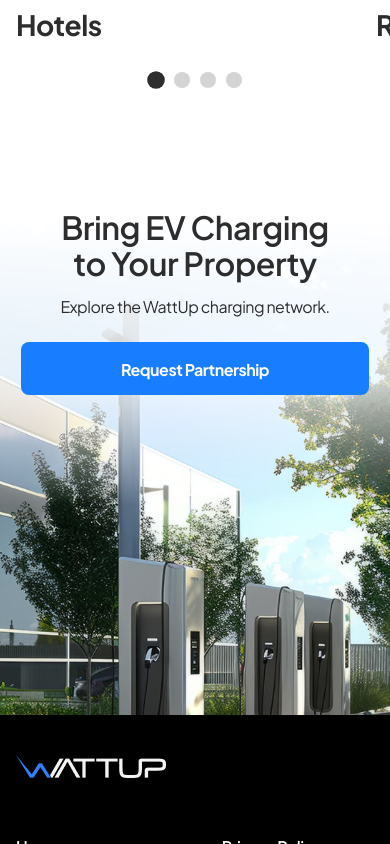
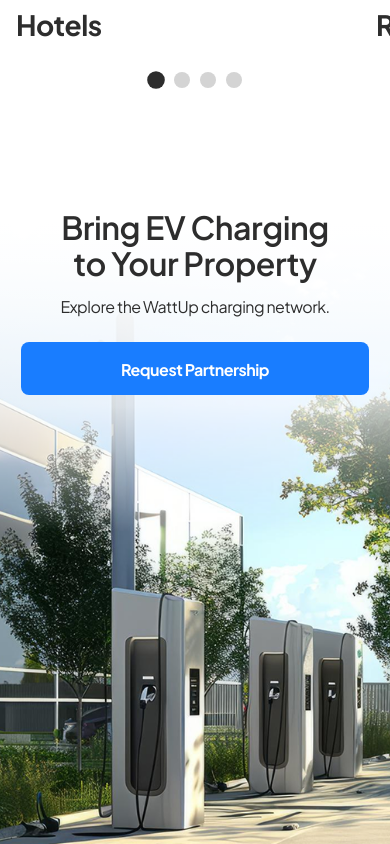
Before and after one commit to asrafulhaq/wattup-usa, a Next.js app: page /for-hosts in a window 390 px wide. Shown: the part 4400-5244 px from the top of the page. Built offline with nearby package versions, Linux system fonts and the light colour scheme.

Commit message:
fixed resposiveness of host page

```diff
--- a/components/hosts/bring-ev-to-property.tsx
+++ b/components/hosts/bring-ev-to-property.tsx
@@ -4,15 +4,16 @@
 
 export function BringEvToProperty() {
     return (
-        <div className='pt-[82px]'>
+        <div className='md:pt-[82px]'>
             {' '}
             <FadedImageCrossSection
                 imageSrc='/assets/images/host-crossfade.png'
                 imageAlt='Charging Stations By Water'
                 bottomGradient={false}
+                sectionClass='max-md:pt-[82px]'
                 topFaddingStyle={{
                     background:
-                        'linear-gradient(180deg, #FFFFFF 0%, rgba(255, 255, 255, 0) 0%)',
+                        'linear-gradient(180deg, #FFFFFF 0%, rgba(255, 255, 255, 0) 30%)',
                 }}>
                 <div className='flex flex-col items-center text-center w-full'>
                     <FadeUp>
--- a/components/ui/faded-image-cross-section.tsx
+++ b/components/ui/faded-image-cross-section.tsx
@@ -1,3 +1,4 @@
+import { cn } from '@/lib/utils';
 import Image from 'next/image';
 import React from 'react';
 
@@ -7,6 +8,7 @@
     imageAlt?: string;
     bottomGradient?: boolean;
     topFaddingStyle?: React.CSSProperties;
+    sectionClass?: string;
 }
 
 export function FadedImageCrossSection({
@@ -18,16 +20,22 @@
         background:
             'linear-gradient(180deg, #FFFFFF 0%, rgba(255, 255, 255, 0) 50%)',
     },
+    sectionClass,
 }: FadedImageCrossSectionProps) {
     return (
-        <section className='relative w-full overflow-hidden flex flex-col items-center bg-white'>
+        <section
+            className={`relative w-full overflow-hidden flex flex-col items-center bg-white ${sectionClass}`}>
             {/* Top Section: Content (e.g. Marquee, Text, etc) */}
             <div className='relative z-10 w-full flex flex-col items-center justify-start '>
                 {children}
             </div>
 
             {/* Bottom Section: Image exactly as Figma */}
-            <div className='relative w-full max-md:h-[686px] h-[995px] z-0 -mt-[238px] shrink-0 overflow-hidden max-md:-mb-40'>
+            <div
+                className={cn(
+                    'relative w-full max-md:h-[744px] h-[995px] xl:h-[1080px] z-0 -mt-[238px] shrink-0 overflow-hidden',
+                    sectionClass
+                )}>
                 {/* 1. Base Image */}
                 <div className='image'>
                     {' '}
```
